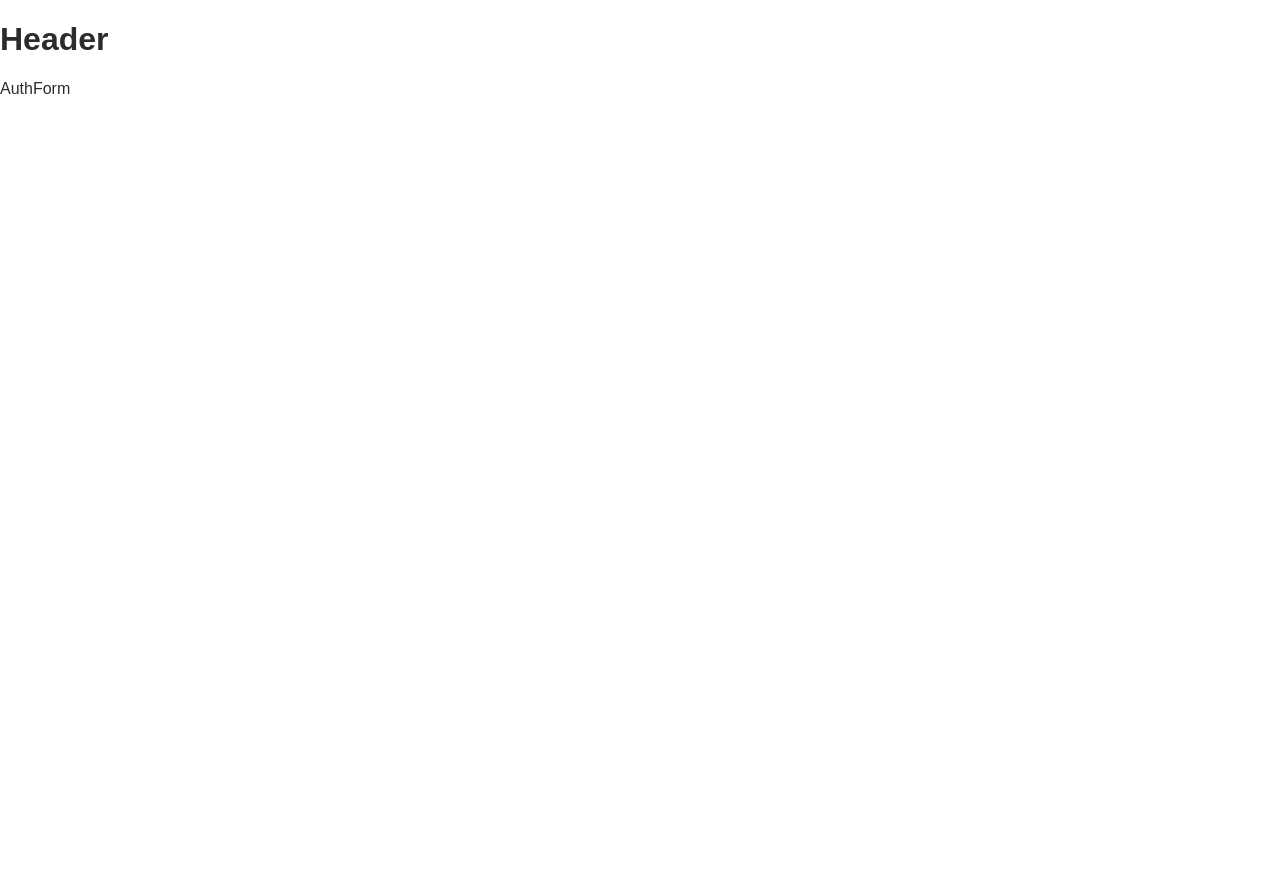
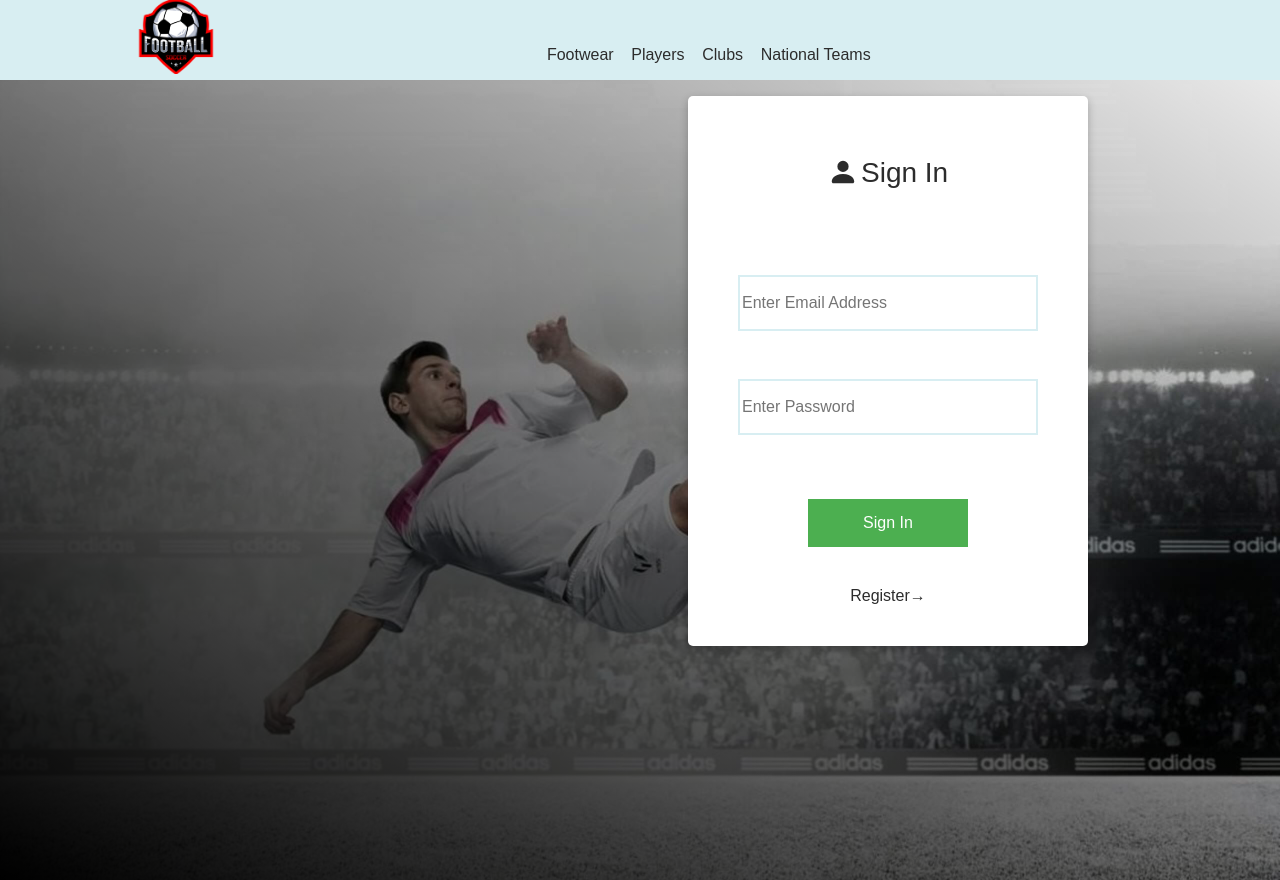
Before and after one commit to Gisselle546/djangoreact, a Next.js app in the folder client/: page /signin in a window 1280 px wide. Before the commit the page ends 800 px from the top, so only its background shows below. Built offline with nearby package versions, Linux system fonts and the light colour scheme.

Commit message:
set up the signin register

```diff
--- /dev/null
+++ b/client/src/Components/AuthForm/AuthForm.style.tsx
@@ -0,0 +1,64 @@
+import styled,{css} from "styled-components";
+
+export const FormBackground = styled('div')<{img: any}>`
+    display: flex;
+    background: linear-gradient(to top right, rgba(0, 0, 0, 1), rgba(0, 0, 0, 0)), url(${(props: any) => props.img}) center/cover;
+    justify-content: flex-end;
+    height: 100vh;
+    width: 100vw;
+
+`
+
+export const FormContainer = styled.div`
+    display: flex;
+    flex-direction: column;
+    justify-content: space-evenly;
+    align-items: center;
+    height: 550px;
+    margin: 1rem 12rem 0 0;
+    border-radius: 5px;
+    width: 400px;
+    background-color: #fff;
+    box-shadow: rgba(0, 0, 0, 0.24) 0px 3px 8px;
+
+
+`
+
+export const HeaderContainer = styled.div(
+({ theme: {typography} }) => css`
+    display: flex;
+    font-size: ${typography.fontSize.heading3};
+    padding: 1.3rem;
+`);
+
+
+export const FormBody = styled.div`
+    display: flex;
+    flex-direction: column;
+    justify-content: space-between;
+    align-items: center;
+
+`
+
+export const InputWrapper = styled.input(
+    ({ theme: {color} }) => css`
+        border: 2px solid ${color.sidebarHeader};
+        width: 300px;
+        margin: 1.5rem;
+        height: 3.5rem;
+
+`);
+
+
+export const FormButton = styled.button(
+    ({ theme: {color} }) => css`
+    background-color: #4CAF50; /* Green */
+    border: none;
+    color: white;
+    padding: 15px 32px;
+    text-align: center;
+    text-decoration: none;
+    width: 40%
+
+`
+)
--- a/client/src/Components/AuthForm/AuthForm.tsx
+++ b/client/src/Components/AuthForm/AuthForm.tsx
@@ -1,8 +1,39 @@
 import React from 'react'
+import background from '../../assets/images/signbackground.jpeg';
+import { FormBackground, FormBody, FormButton, FormContainer, HeaderContainer, InputWrapper } from './AuthForm.style';
+import {BsFillPersonFill } from 'react-icons/bs'
+import { useRouter } from 'next/router';
 
-function AuthForm() {
+type Props = {
+  type: string
+}
+
+
+function AuthForm({type}: Props) {
+  const register =  type==='Sign In'? 'Register' : 'Sign in';
+  const link = type==='Sign In'? '/signup' : '/signin';
+  const router = useRouter();
+
+  const handleClick=(data: any)=>{
+    router.push(data)
+  }
+
   return (
-    <div>AuthForm</div>
+    <>
+    <FormBackground img={background.src}>
+      <FormContainer>
+          <HeaderContainer>
+            <BsFillPersonFill size={30} style={{verticalAlign:'middle', marginRight:'0.2rem'}}/> {type}
+          </HeaderContainer>
+          <FormBody>
+            <InputWrapper type="email" name="email"placeholder="Enter Email Address"/>
+            <InputWrapper type="password" name="password"placeholder="Enter Password"/>
+          </FormBody>
+          <FormButton>{type} </FormButton>
+          <div style={{cursor:'pointer'}} onClick={()=>handleClick(link)}>{register}&rarr;</div>
+      </FormContainer>
+    </FormBackground>
+    </>
   )
 }
 
--- a/client/src/Components/Header/Header.style.tsx
+++ b/client/src/Components/Header/Header.style.tsx
@@ -1,6 +1,46 @@
-import styled from 'styled-components';
+import styled,{css} from 'styled-components';
 
-export const HeaderContainer = styled.div`
+export const HeaderContainer = styled.div(
+
+    ({ theme: {color} }) => css`
     display: flex;
+    height: 5rem;
+    background-color: ${color.sidebarHeader};
+    align-content: center;
+    justify-content: space-around;
+    box-shadow: rgba(149, 157, 165, 0.2) 0px 8px 24px;
+
+`);
+
+export const LogoContainer = styled('div')<{img: any}>`
+
+
+    background:url(${(props: any) => props.img}) center/cover;
+    height: 4.6rem;
+    width: 5rem;
+    cursor: pointer;
+
+    @media screen and (max-width: 800px) {
+      width: 50%;
+      padding: 0;
+      opacity: 0;
+    }
+`;
+
+export const ListItems = styled.ul`
+    display: flex;
+    list-style-type: none;
+    align-items: flex-end;
+`;
+export const ListItem = styled.li`
+   margin-left: 1.1rem;
+   cursor: pointer
+`;
+
+
+
+export const AuthContain = styled.div`
+    display: flex;
+    align-items: flex-end;
 
 `
--- a/client/src/Components/Header/Header.tsx
+++ b/client/src/Components/Header/Header.tsx
@@ -1,10 +1,19 @@
 import React from 'react'
-import { HeaderContainer } from './Header.style'
+import { HeaderContainer, ListItems, LogoContainer, ListItem, AuthContain } from './Header.style'
+import logo from '../../assets/images/logo-grey.png'
 
 function Header() {
   return (
    <HeaderContainer>
-        <h1>Header</h1>
+         <LogoContainer img={logo.src}/>
+         <ListItems>
+            <ListItem>Footwear</ListItem>
+            <ListItem>Players</ListItem>
+            <ListItem>Clubs</ListItem>
+            <ListItem>National Teams</ListItem>
+         </ListItems>
+         <AuthContain>
+         </AuthContain>
    </HeaderContainer>
   )
 }
--- a/client/src/pages/signin/index.tsx
+++ b/client/src/pages/signin/index.tsx
@@ -5,10 +5,10 @@ import { PageTemplate } from '@/templates/PageTemplate'
 function Signin() {
   return (
     <PageTemplate type='auth'>
-         <AuthForm/>
+         <AuthForm type={'Sign In'}/>
     </PageTemplate>
 
   )
 }
 
-export default Signin
+export default Signin;
```
Also changed, not shown: client/src/pages/signup/index.tsx (added, +14 -0 lines), client/src/assets/images/signbackground.jpeg (added).
